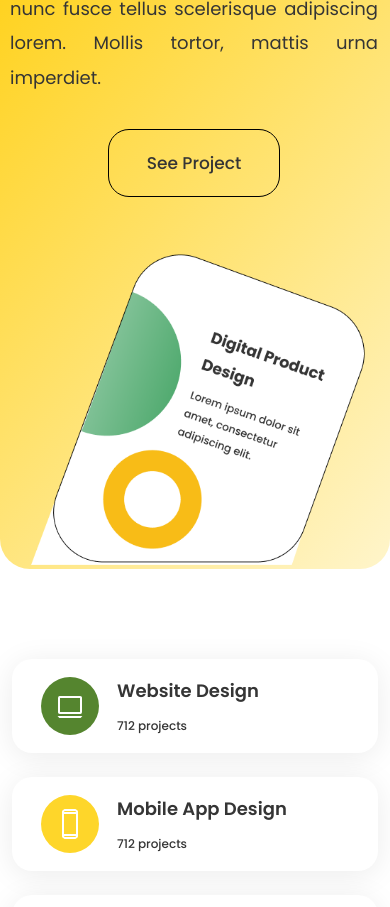
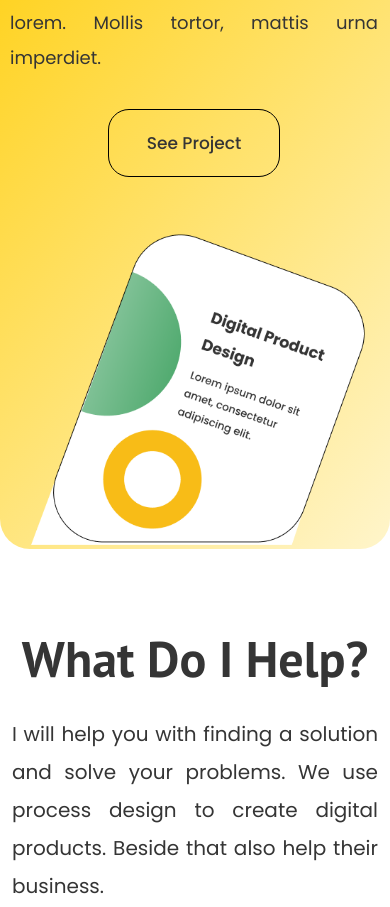
Before and after one commit to Arpanbarua/bootstrap-day-2-ashiqur, a plain HTML site: page index.html in a window 390 px wide. Shown: the part 3641-4548 px from the top of the page. Drawn offline with Linux system fonts and the light colour scheme; a web font is replaced by a local one.

Commit message:
Add files via upload

```diff
--- a/assets/css/responsive.css
+++ b/assets/css/responsive.css
@@ -156,6 +156,7 @@
     #branding
     {
         text-align: center;
+        margin: 20px 0;
     }
 
     #branding .vector
@@ -201,13 +202,18 @@ font-size: 16px;
 
     #help .col-xl-7 .contains
     {
-        padding-top: 20px;
+        padding-top: 10px;
+
     }
     #help .col-xl-7 .contains p
     {
         text-align: justify;
     }
 
+    #help .col-xl-7 .project
+    {
+        margin-bottom: 30px;
+    }
 
 
 
--- a/assets/css/style.css
+++ b/assets/css/style.css
@@ -384,6 +384,14 @@ display: inline-block;
 margin-bottom: 30px;
 }
 
+#branding .contains a:hover
+{
+    background: #fff;
+    outline: 1px solid black;
+    color: #FF8D3A;
+
+}
+
 #branding .vector
 {
     position: absolute;
@@ -473,6 +481,7 @@ margin-bottom: 0;
     font-size: 50px;
     text-align: right;
     color: #353535;
+    margin-bottom: 26px;
 }
 #help .col-xl-7 .contains p
 {
--- a/index.html
+++ b/index.html
@@ -216,7 +216,7 @@
  <section id="help">
   <div class="container">
     <div class="row justify-content-between">
-      <div class="col-xl-3">
+      <div class="col-xl-3 order-lg-0 order-1">
         <div class="row">
           <div class="col-12">
             <div class="d-flex align-items-center">
@@ -254,10 +254,10 @@
         </div>
       </div>
 
-      <div class="col-xl-7">
+      <div class="col-xl-7 order-lg-1 order-0">
         <div class="contains">
           <h4>What Do I Help?</h4>
-          <p>I will help you with finding a solution and solve your problems. We use process desigv n to create digital productes. Beside that also help their business.</p>
+          <p>I will help you with finding a solution and solve your problems. We use process design to create digital products. Beside that also help their business.</p>
         </div>
 
         <div class="project">
```
